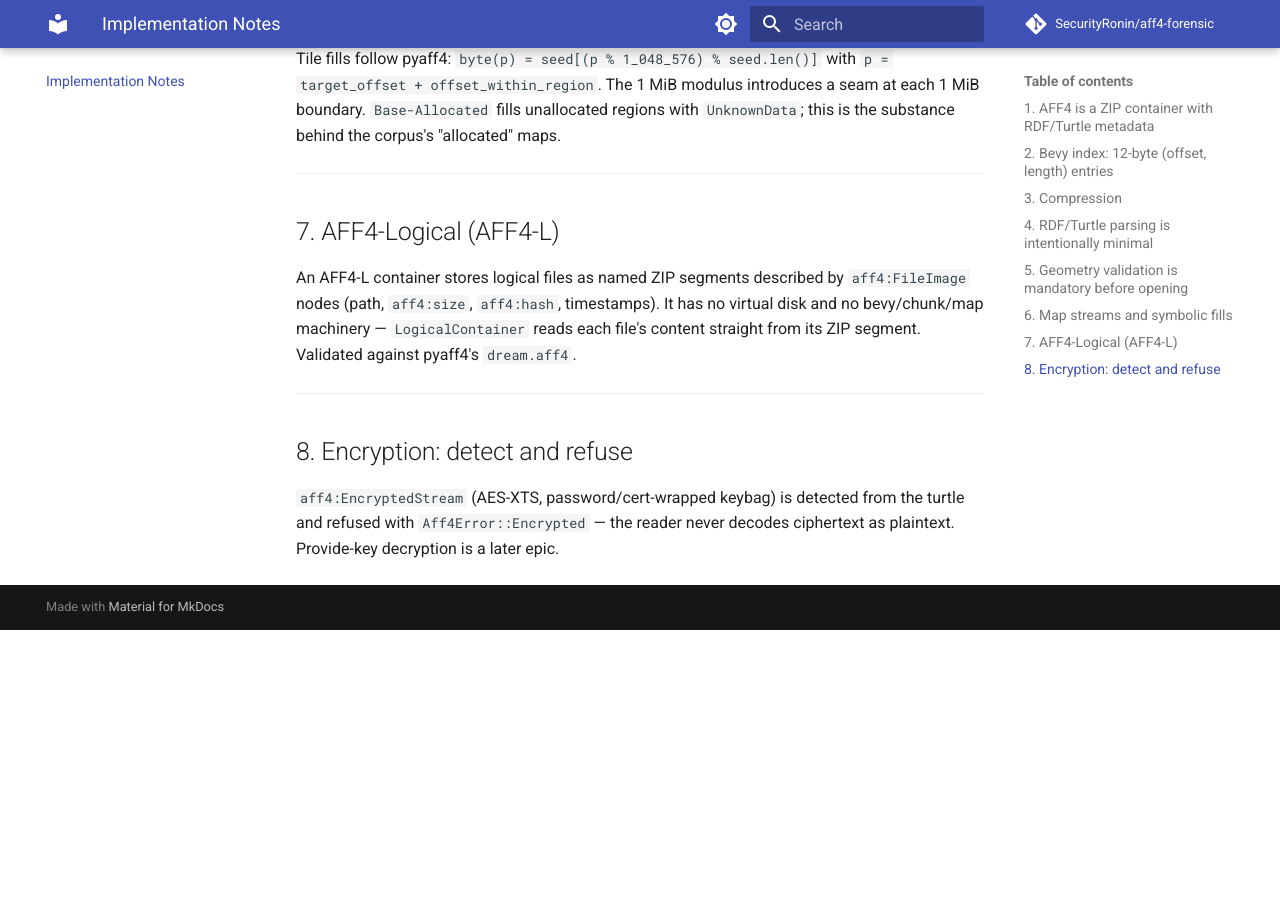
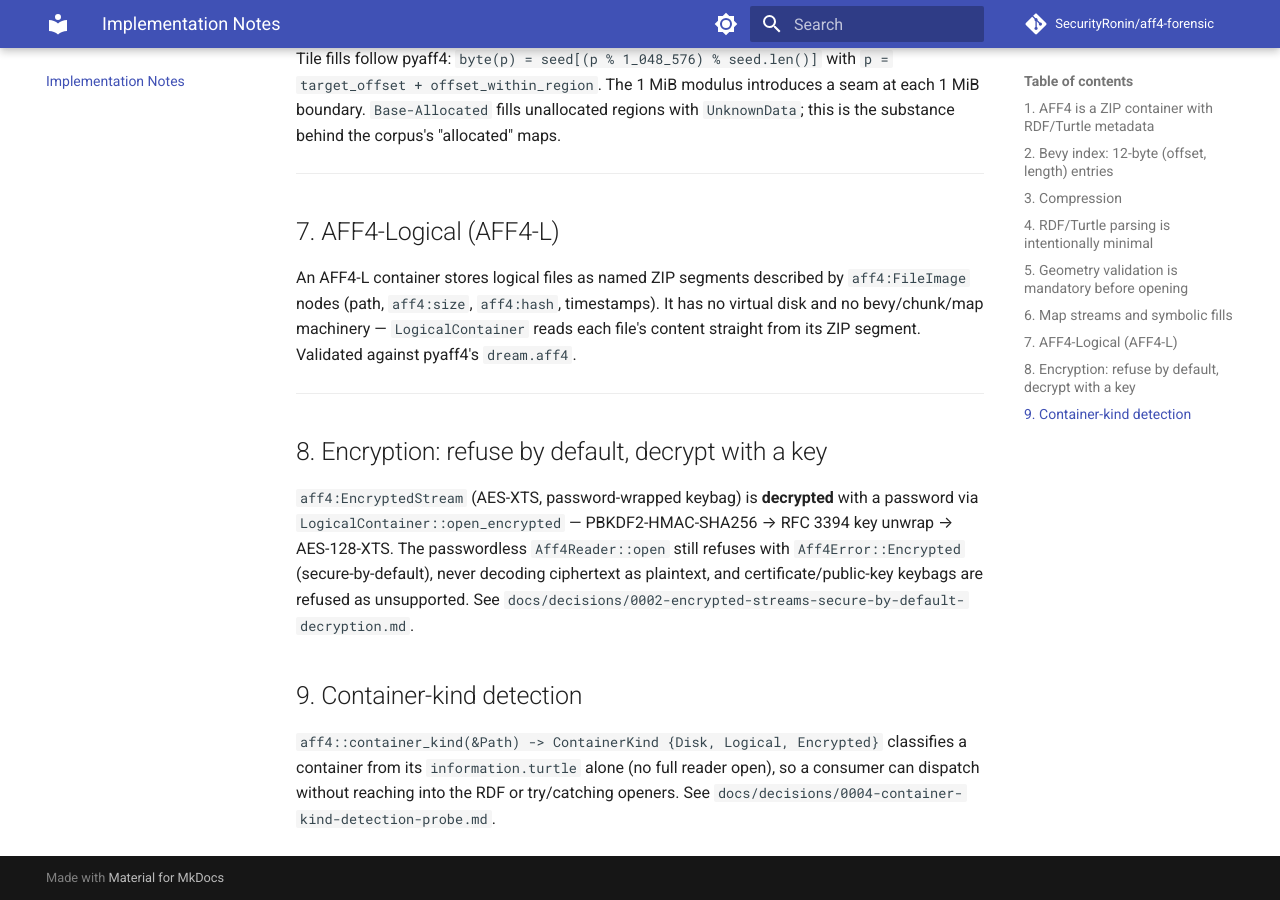
Before and after one commit to SecurityRonin/aff4-forensic, an MkDocs documentation site: the page built from docs/implementation-notes.md, in a window 1280 px wide and 900 px high, scrolled down 2322 px. Built offline with MkDocs 1.6.1 and Material for MkDocs 9.7.7, drawn with Linux system fonts in a browser that asks for light colours; comment, search, counter and statistics services are not loaded; before the commit the page ends 2952 px from its top, so only the background shows below that.

Commit message:
docs: apply plan-lifecycle standard — ADR for container_kind, fix stale 'later epic'
- Reverse-write ADR 0004 (container_kind detection probe, 0.2.1): why consumers
  dispatch on a ContainerKind value instead of try/catching openers.
- implementation-notes.md §8 said 'provide-key decryption is a later epic' — a doc
  claiming 'planned' for shipped work (AES-XTS decrypt landed in 0.2.0). Rewrite to
  current state and add §9 for container_kind. ADR refs are code-spans (the ADRs are
  excluded from the mkdocs site), so mkdocs --strict stays clean.
- .gitignore already clean; no stale plan docs remain.

Co-Authored-By: Claude Opus 4.8 (1M context) <noreply@anthropic.com>

```diff
--- a/docs/implementation-notes.md
+++ b/docs/implementation-notes.md
@@ -109,8 +109,18 @@ content straight from its ZIP segment. Validated against pyaff4's `dream.aff4`.
 
 ---
 
-## 8. Encryption: detect and refuse
+## 8. Encryption: refuse by default, decrypt with a key
 
-`aff4:EncryptedStream` (AES-XTS, password/cert-wrapped keybag) is detected from the
-turtle and refused with `Aff4Error::Encrypted` — the reader never decodes ciphertext
-as plaintext. Provide-key decryption is a later epic.
+`aff4:EncryptedStream` (AES-XTS, password-wrapped keybag) is **decrypted** with a
+password via `LogicalContainer::open_encrypted` — PBKDF2-HMAC-SHA256 → RFC 3394 key
+unwrap → AES-128-XTS. The passwordless `Aff4Reader::open` still refuses with
+`Aff4Error::Encrypted` (secure-by-default), never decoding ciphertext as plaintext,
+and certificate/public-key keybags are refused as unsupported. See
+`docs/decisions/0002-encrypted-streams-secure-by-default-decryption.md`.
+
+## 9. Container-kind detection
+
+`aff4::container_kind(&Path) -> ContainerKind {Disk, Logical, Encrypted}` classifies
+a container from its `information.turtle` alone (no full reader open), so a consumer
+can dispatch without reaching into the RDF or try/catching openers. See
+`docs/decisions/0004-container-kind-detection-probe.md`.
```
Also changed, not shown: docs/decisions/0004-container-kind-detection-probe.md (added, +39 -0 lines).
